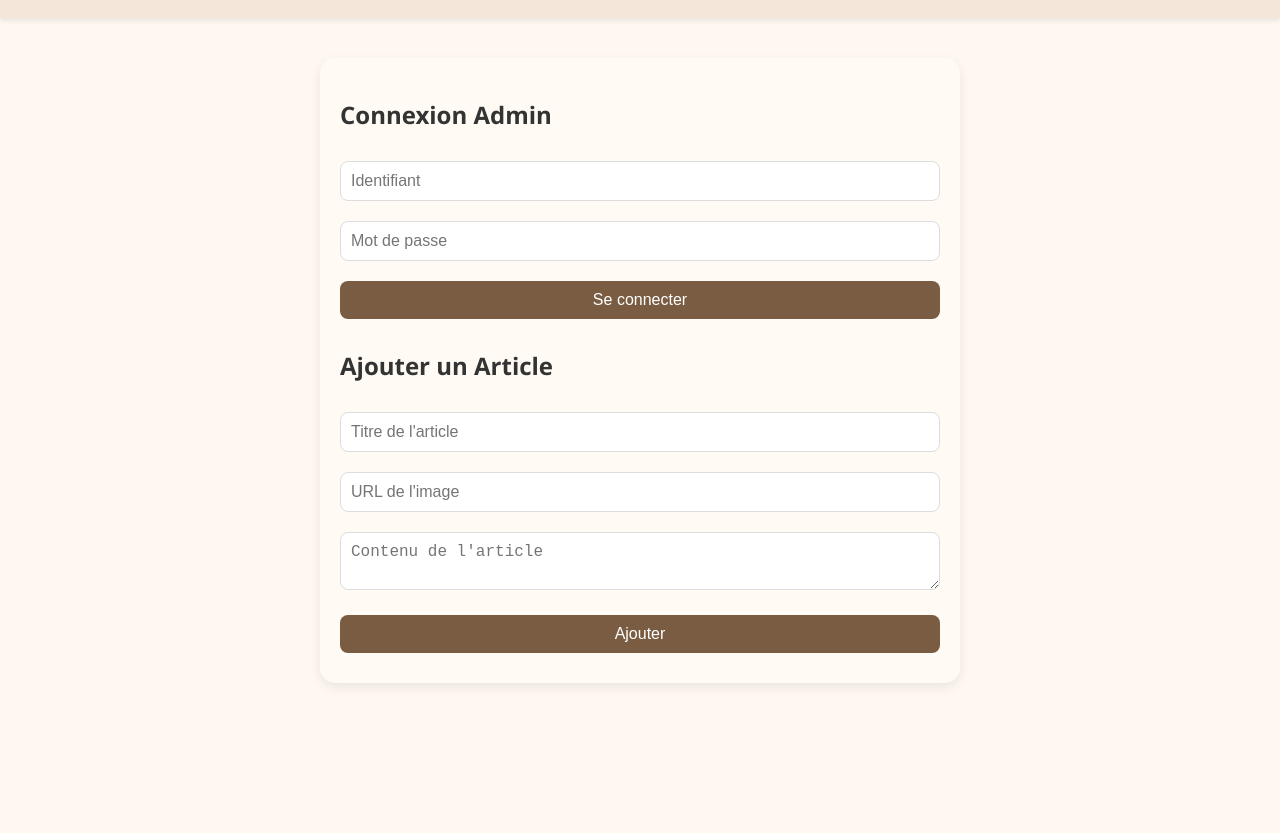
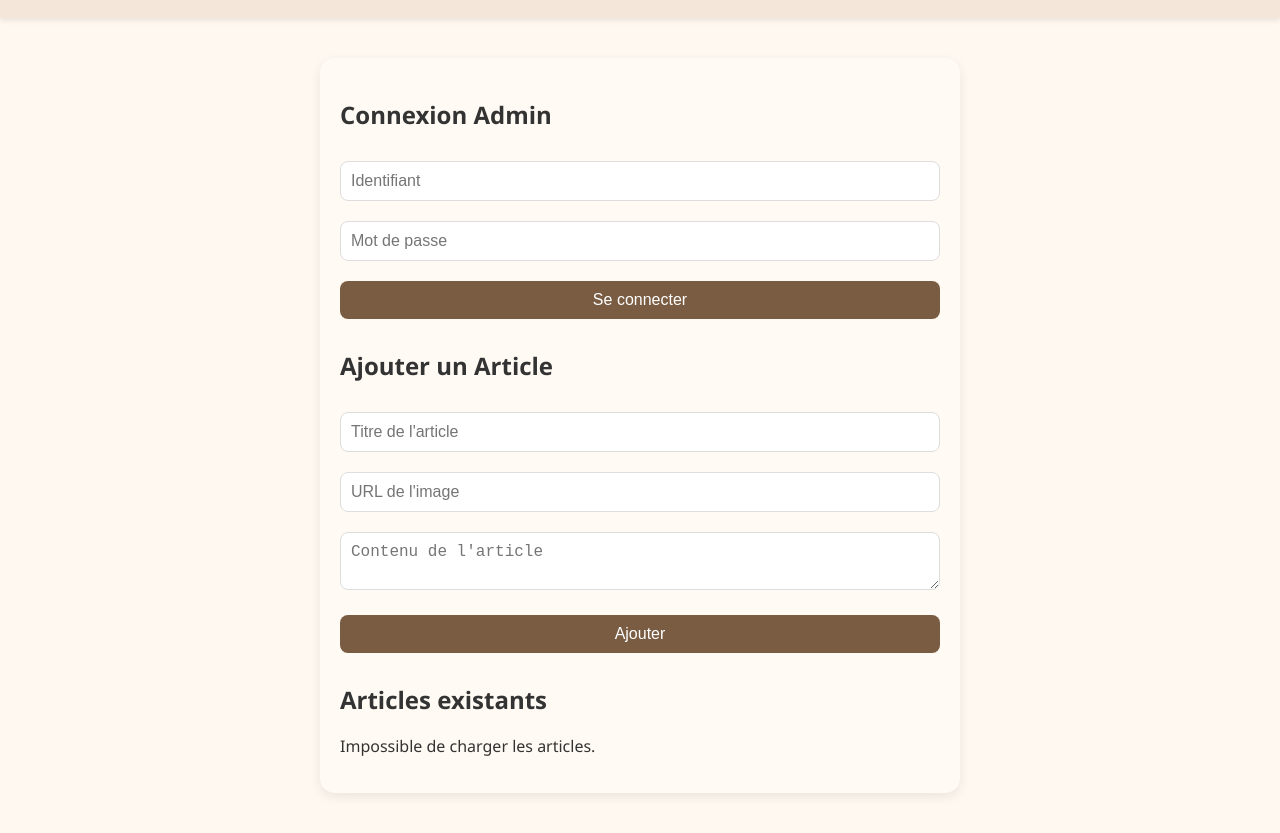
Before and after one commit to Rafael-Iste06/Site_vitrine, a website: page public/admin.html in a window 1280 px wide. Shown: the part 105-938 px from the top of the page. Before the commit the page ends 828 px from the top, so only its background shows below. Drawn offline with Linux system fonts and the light colour scheme; no server answers.

Commit message:
Update admin.html

```diff
--- a/public/admin.html
+++ b/public/admin.html
@@ -29,6 +29,12 @@
             <textarea id="article-content" placeholder="Contenu de l'article"></textarea>
             <button id="add-article-btn">Ajouter</button>
         </section>
+
+        <!-- 🔥 Section manquante pour voir/supprimer les articles -->
+        <section id="articles-section">
+            <h2>Articles existants</h2>
+            <div id="articles"></div>
+        </section>
     </main>
 
     <script src="script.js"></script>
```
